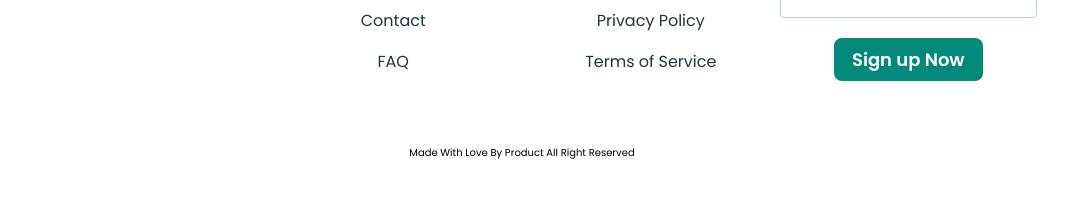
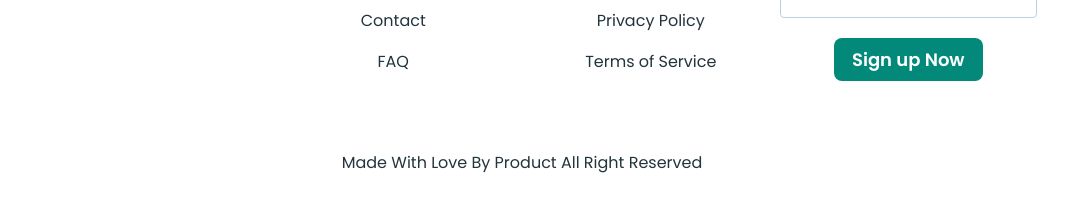
Before and after one commit to MinhNguyen41092/canh-vo-html-css, a website built with Parcel: page Practice-two/src/index.html in a window 1280 px wide. Shown: the part 3584-3784 px from the top of the page, without its empty margins (118-1186 px from the left). Built offline with nearby package versions, Linux system fonts and the light colour scheme; files whose address does not match are found by name.

Commit message:
update footer

```diff
--- a/Practice-two/src/partials/footer.html
+++ b/Practice-two/src/partials/footer.html
@@ -29,5 +29,5 @@
       <a href="" class="btn-primary footer-signup-btn">Sign up Now</a>
     </figure>
   </div>
-  <div class=".footer-text">Made With Love By Product All Right Reserved </div>
+  <div class="footer-text">Made With Love By Product All Right Reserved </div>
 </footer>
```
